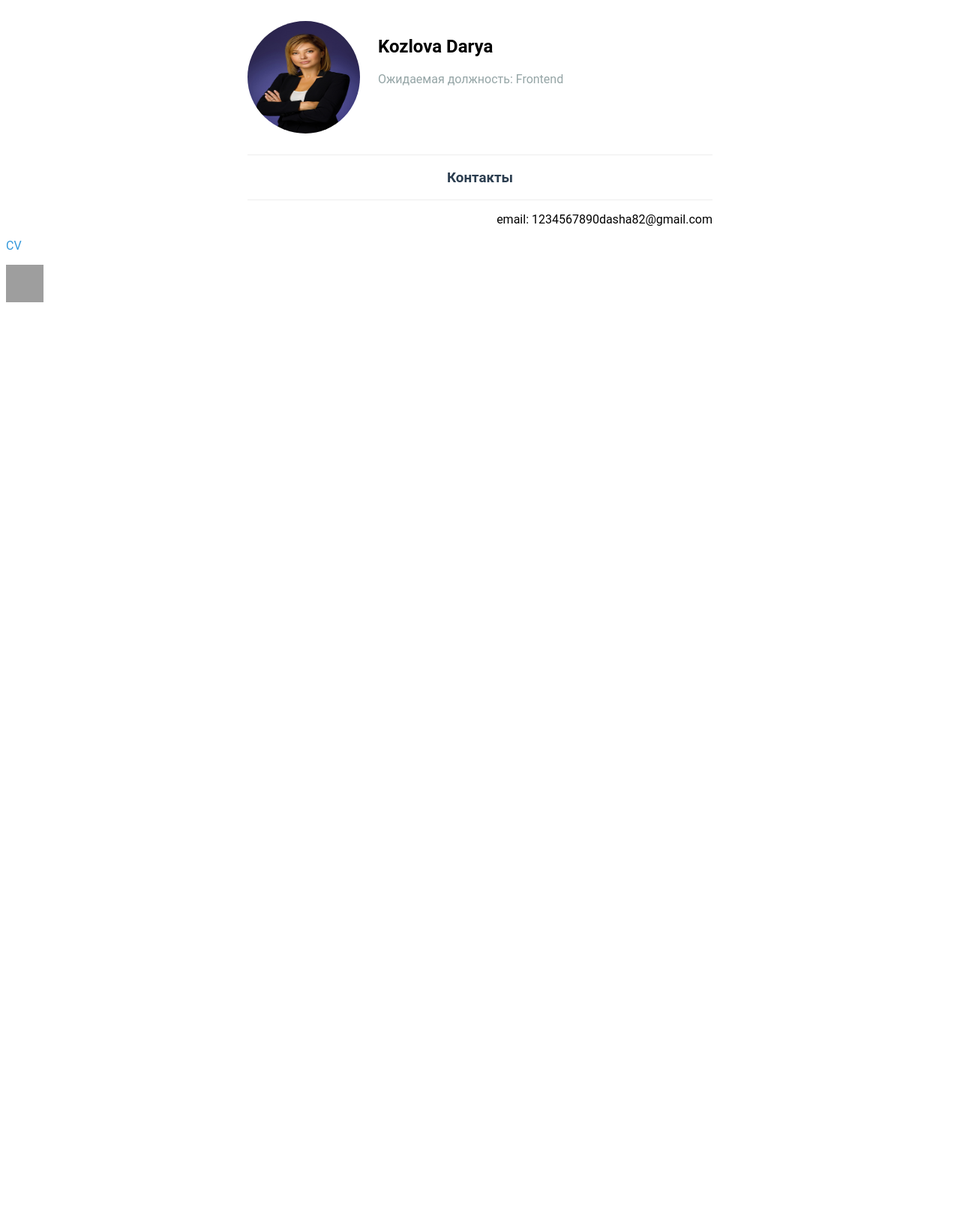
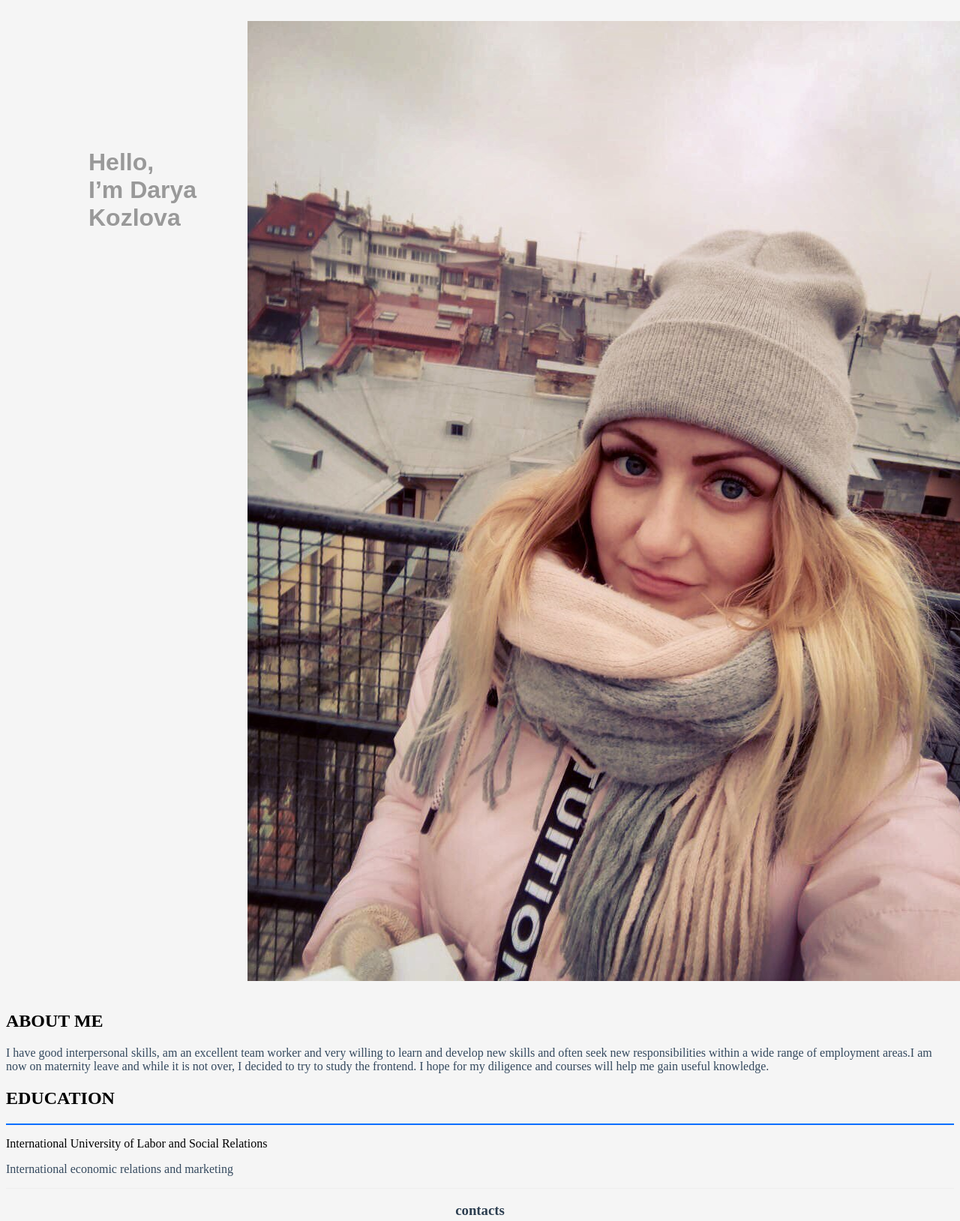
Before and after one commit to DaryaDim/rsschool-cv, a plain HTML site: page index.html in a window 1280 px wide. Shown: the top 1628 px of the page at 75% size. Before the commit the page ends 800 px from the top, so only its background shows below. Drawn offline with Linux system fonts and the light colour scheme; grey boxes are pictures that could not be loaded.

Commit message:
fix: photo,abot me....

```diff
--- a/index.html
+++ b/index.html
@@ -3,6 +3,7 @@
 
 <head>
   <meta charset="UTF-8" />
+  <meta name="viewport" content="width=device-width, initial-scale=1.0">
   <title>CV: Darya Kazlova</title>
   <style>
     * {
@@ -10,8 +11,11 @@
 }
 
 body {
-  font: 16px 'Roboto';
+
+    box-sizing: border-box;
+    background-color: #f5f5f5;
 }
+
 
 .conteiner {
   width: 620px;
@@ -23,36 +27,31 @@ body {
   padding: 20px 0;
 }
 
-.header img {
-  width: 150px;
-  height: 150px;
-  border-radius: 50%;
-}
-
-.photo,
-.author {
-  display: inline-block;
-}
-
 .author {
   margin-left: 15px;
   vertical-align: top;
 }
 
-.info_box span {
-  color: #95a5a6
+#great-text {
+    display: block;
+    width: 640px;
+    font-family: "Poppins", sans-serif;
+    position: absolute;
+    top: 177px;
+    left: 118px;
+    color: rgba(153, 153, 153, 1);
 }
 
-
-/* задаем свойства заголовку */
+h2 {
+    font-size: 24px;
+    font-weight: 600;
+    text-transform: uppercase;
+}
 
 h3 {
   text-align: center;
   color: #2c3e50;
 }
-
-
-/* задаем свойства горизонтальной линии */
 
 hr {
   border: none;
@@ -62,7 +61,6 @@ hr {
 }
 
 
-/* задаем свойства тексту */
 
 p {
   text-align: left;
@@ -88,27 +86,83 @@ img {
 .contacts {
   text-align: right;
 }
+.main .about-me {
+    position: relative;
+}
+#gray-1 {
+    margin: 0 0 0 auto;
+}
+.gray {
+    position: relative;
+
+   background: #f6f6f6;
+}
+#photo {
+    display: block;
+    margin: 0 0 0 auto;
+}
+.divider_blue {
+    display: block;
+    height: 2px;
+    background-color: #006efe;
+    margin-bottom: 1em;
+}
+.container .aside .education__place {
+    font-weight: 600;
+    font-size: 20px;
+}
+.container .aside .education__descr {
+    padding-left: 20px;
+    font-size: 16px;
+    font-weight: 500;
+}
 </style>
 </head>
 
 <body>
   <div class="conteiner">
     <div class="header">
-      <div class="photo">
-        <img src="./foto_na_rezyume_52.jpg" alt="Photo" />
+      <div class="gray" id="gray-1">
+
+        <img src="OO4EYhcTDu8.jpg" alt="Photo" id="photo">
       </div>
-      <div class="author">
-        <div class="info_box">
-          <h2>Kozlova Darya</h2>
-          <p>
-            <span>Ожидаемая должность: Frontend</span>
+      <div class="author"></div>
+      <h1 id="great-text">
+        Hello, <br>
+        I’m Darya <br>
+        Kozlova
+      </h1>
+        </div>
+      </div>
+
+    <section class="about-me">
+      <div class="about-me__bg--left"></div>
+      <div class="about-me__bg--right"></div>
+
+      <div class="about-me__container container">
+        <div class="about-me__inner--left">
+          <h2 class="about-me__title"><b>About me</b></h2>
+        </div>
+        <div class="about-me__inner--right">
+          <p> I have good interpersonal skills, am an excellent team worker and very willing to learn and develop new
+            skills and often seek new responsibilities within a wide range of employment areas.I am now on maternity leave and while it is not over, I decided to try to study the frontend. I hope for my diligence and
+            courses will help me gain useful knowledge.
           </p>
         </div>
       </div>
-    </div>
+    </section>
+    <h2>Education</h2>
+    <div class="divider_blue"></div>
+    <div class="education__place">
+      International University of Labor and Social Relations
+      <p class="education__descr">
+
+      International economic relations and marketing
+      </p>
+  </div>
     <hr>
     <div class="skills">
-      <h3>Контакты</h3>
+      <h3>contacts</h3>
       <hr>
       <ul class="contacts">
         <li> email: 1234567890dasha82@gmail.com</li>
@@ -116,7 +170,6 @@ img {
 
     </div>
 
-  </div>
   <footer>
     <a href="https://github.com/DaryaDim/rsschool-cv.git">CV</a>
    <p> <a href="https://rs.school/js/"> <img src="https://rs.school/images/rs_school_js.svg" alt="logo" width="50" height="50"></a></p>
```
Also changed, not shown: OO4EYhcTDu8.jpg (added).
